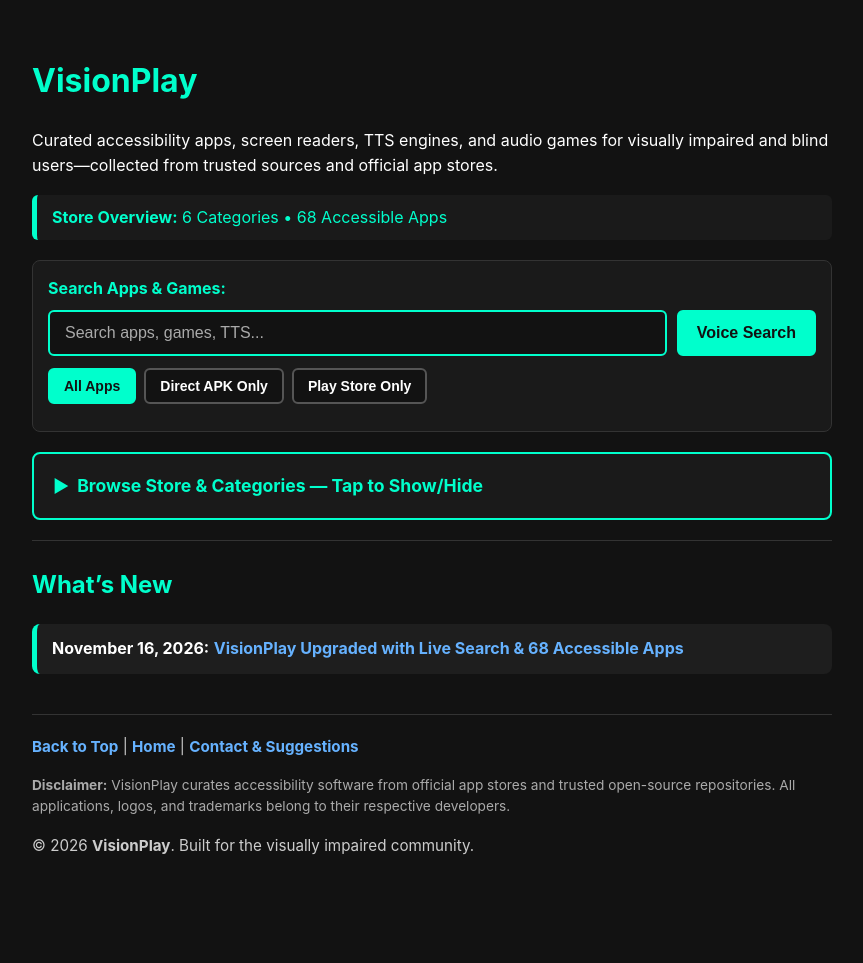
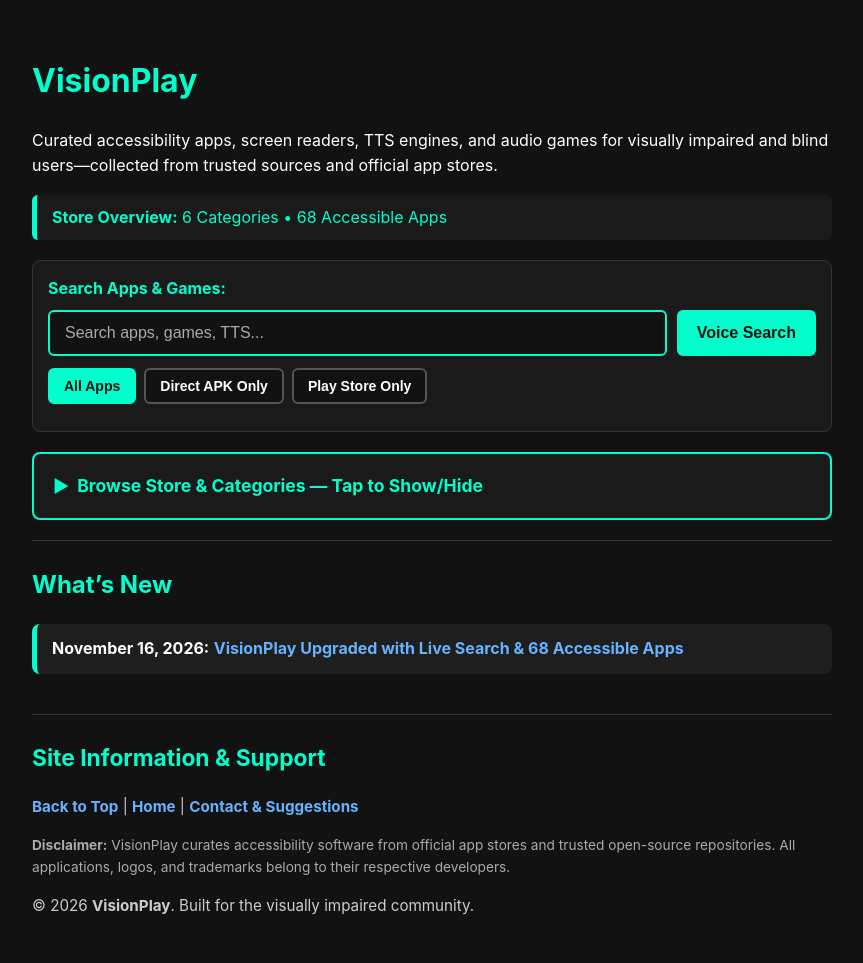
Before and after one commit to abhishekdey-hub/VisionPlay, a Jekyll site: the page built from index.md, in a window 1280 px wide. Shown: the whole page, without its empty margins (208-1071 px from the left). Built offline with Jekyll 4.4.1, drawn with Linux system fonts in a browser that asks for light colours; before the commit the page ends 903 px from its top, so only the background shows below that.

Commit message:
Update footer.html

```diff
--- a/_includes/footer.html
+++ b/_includes/footer.html
@@ -1,5 +1,7 @@
 <footer role="contentinfo" class="site-footer">
   <hr>
+  <h2>Site Information &amp; Support</h2>
+
   <nav aria-label="Footer Navigation">
     <p>
       <a href="#content">Back to Top</a> |
```
